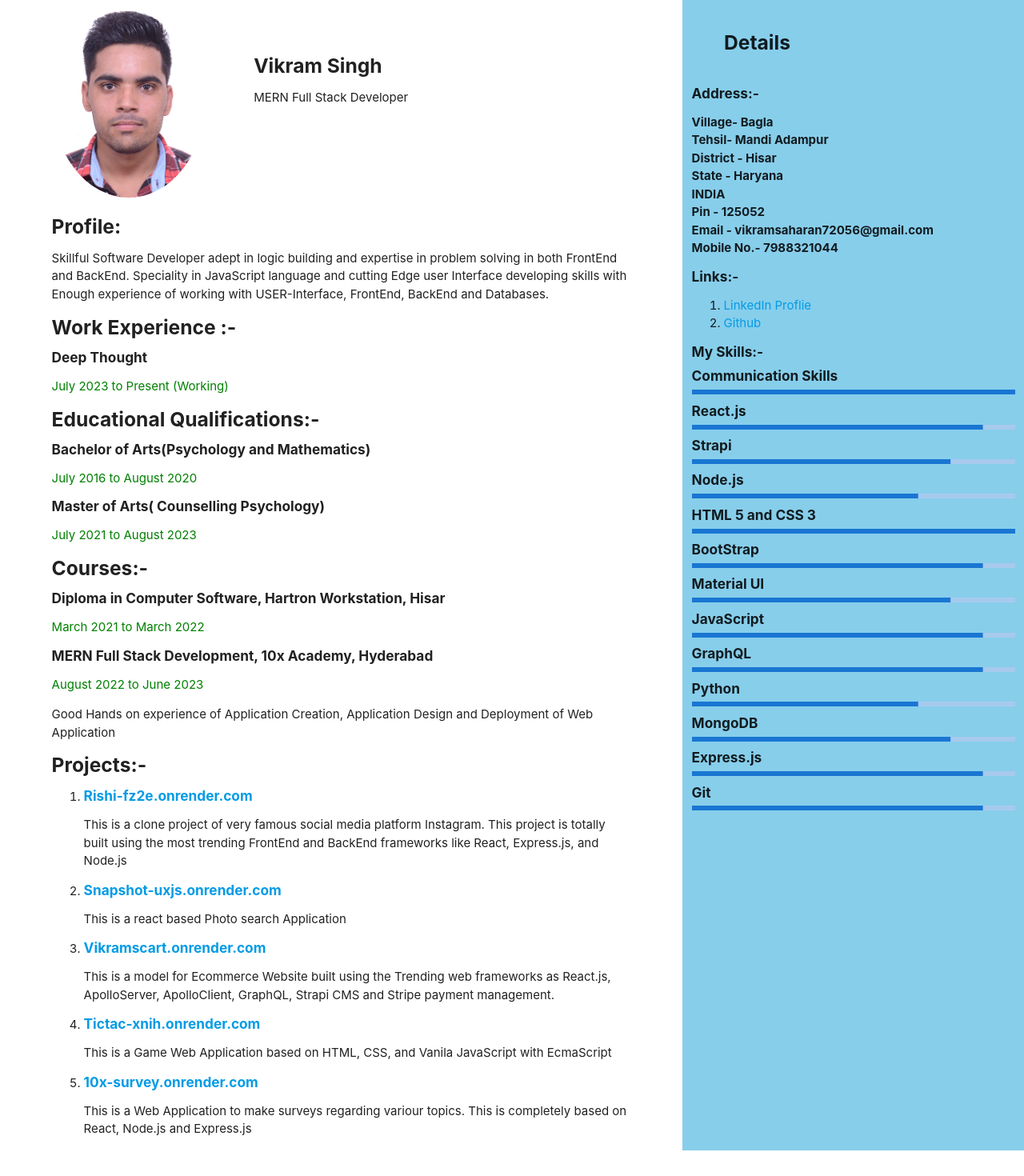
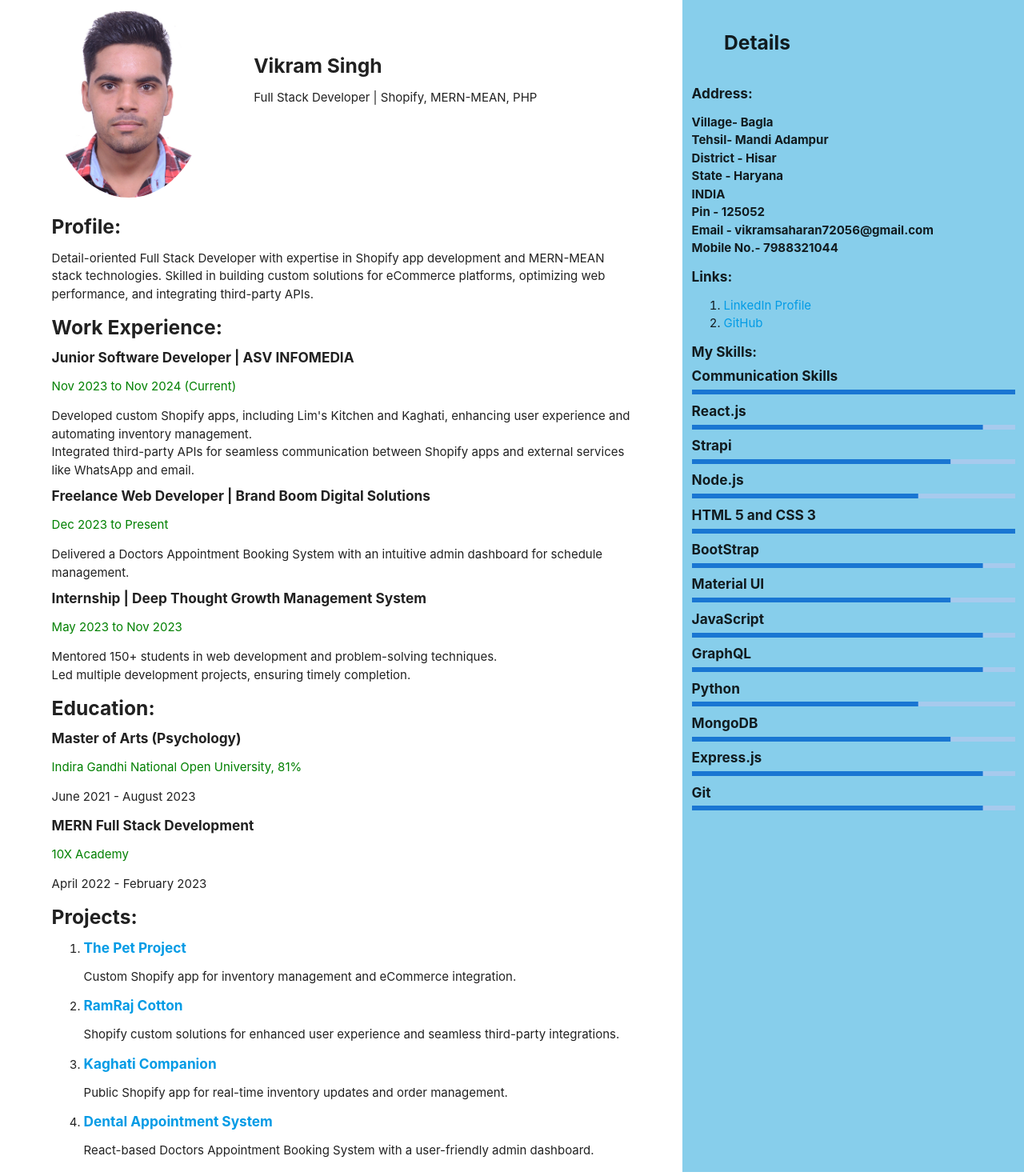
Before and after one commit to vikramsaharan72056/Resume, a React (Create React App) app: page / in a window 1280 px wide. Shown: the top 1470 px of the page at 80% size. Built offline with nearby package versions, Linux system fonts and the light colour scheme.

Commit message:
Update App.js

```diff
--- a/src/App.js
+++ b/src/App.js
@@ -7,227 +7,187 @@ function App() {
   return (
     <div>
       <div>
-        <div class="row" style={{ display: "flex" }}>
-          <div class="col s7  ">
+        <div className="row" style={{ display: "flex" }}>
+          <div className="col s7">
             <div style={{ display: "flex" }}>
               <div style={{ borderRadius: "50%" }}>
                 <img
                   src={myImage}
                   style={{ borderRadius: "50%", width: "15vw" }}
-                  alt="my-profile"
+                  alt="Vikram Singh"
                 />
               </div>
-              <div class="col s8 truncate ">
+              <div className="col s8 truncate">
                 <h5 style={{ marginTop: "15%" }}>
                   <b>Vikram Singh</b>
                 </h5>
-                <p>MERN Full Stack Developer</p>
+                <p>Full Stack Developer | Shopify, MERN-MEAN, PHP</p>
               </div>
             </div>
+
             <div>
               <h5>
                 <b>Profile:</b>
               </h5>
               <p>
-                Skillful Software Developer adept in logic building and
-                expertise in problem solving in both FrontEnd and BackEnd.
-                Speciality in JavaScript language and cutting Edge user
-                Interface developing skills with Enough experience of working
-                with USER-Interface, FrontEnd, BackEnd and Databases.
+                Detail-oriented Full Stack Developer with expertise in Shopify app development and MERN-MEAN stack
+                technologies. Skilled in building custom solutions for eCommerce platforms, optimizing web performance,
+                and integrating third-party APIs.
               </p>
             </div>
-                  <div>
+
+            <div>
               <h5>
-                <b>Work Experience :-</b>
+                <b>Work Experience:</b>
               </h5>
               <div>
                 <ul>
                   <li>
                     <h6>
-                      <b>Deep Thought </b>
+                      <b>Junior Software Developer | ASV INFOMEDIA</b>
                     </h6>
-                    <p style={{ color: "green" }}>July 2023 to Present (Working)</p>
+                    <p style={{ color: "green" }}>Nov 2023 to Nov 2024 (Current)</p>
+                    <ul>
+                      <li>
+                        Developed custom Shopify apps, including Lim's Kitchen and Kaghati, enhancing user experience and
+                        automating inventory management.
+                      </li>
+                      <li>
+                        Integrated third-party APIs for seamless communication between Shopify apps and external services
+                        like WhatsApp and email.
+                      </li>
+                    </ul>
                   </li>
-                  </ul>
-              </div>
-            </div>
-            <div>
-              <h5>
-                <b>Educational Qualifications:-</b>
-              </h5>
-              <div>
-                <ul>
+
                   <li>
                     <h6>
-                      <b>Bachelor of Arts(Psychology and Mathematics)</b>
+                      <b>Freelance Web Developer | Brand Boom Digital Solutions</b>
                     </h6>
-                    <p style={{ color: "green" }}>July 2016 to August 2020</p>
+                    <p style={{ color: "green" }}>Dec 2023 to Present</p>
+                    <ul>
+                      <li>
+                        Delivered a Doctors Appointment Booking System with an intuitive admin dashboard for schedule
+                        management.
+                      </li>
+                    </ul>
                   </li>
+
                   <li>
                     <h6>
-                      <b>Master of Arts( Counselling Psychology)</b>
+                      <b>Internship | Deep Thought Growth Management System</b>
                     </h6>
-                    <p style={{ color: "green" }}>July 2021 to August 2023</p>
+                    <p style={{ color: "green" }}>May 2023 to Nov 2023</p>
+                    <ul>
+                      <li>Mentored 150+ students in web development and problem-solving techniques.</li>
+                      <li>Led multiple development projects, ensuring timely completion.</li>
+                    </ul>
                   </li>
                 </ul>
               </div>
             </div>
+
             <div>
               <h5>
-                <b>Courses:-</b>
+                <b>Education:</b>
               </h5>
               <ul>
                 <li>
                   <h6>
-                    <b>
-                      Diploma in Computer Software, Hartron Workstation, Hisar
-                    </b>
+                    <b>Master of Arts (Psychology)</b>
                   </h6>
-                  <p style={{ color: "green" }}>March 2021 to March 2022</p>
+                  <p style={{ color: "green" }}>Indira Gandhi National Open University, 81%</p>
+                  <p>June 2021 - August 2023</p>
                 </li>
                 <li>
                   <h6>
-                    <b>MERN Full Stack Development, 10x Academy, Hyderabad</b>
+                    <b>MERN Full Stack Development</b>
                   </h6>
-                  <p style={{ color: "green" }}>August 2022 to June 2023</p>
-                  <p>
-                    Good Hands on experience of Application Creation,
-                    Application Design and Deployment of Web Application
-                  </p>
+                  <p style={{ color: "green" }}>10X Academy</p>
+                  <p>April 2022 - February 2023</p>
                 </li>
               </ul>
             </div>
+
             <div>
               <h5>
-                <b>Projects:-</b>
+                <b>Projects:</b>
               </h5>
               <ol>
                 <li>
                   <h6>
                     <b>
-                      <a href="https://rishi-fz2e.onrender.com">
-                        Rishi-fz2e.onrender.com
-                      </a>
+                      <a href="https://thepetproject.com/">The Pet Project</a>
                     </b>
                   </h6>
-                  <p>
-                    {" "}
-                    This is a clone project of very famous social media platform
-                    Instagram. This project is totally built using the most
-                    trending FrontEnd and BackEnd frameworks like React,
-                    Express.js, and Node.js
-                  </p>
+                  <p>Custom Shopify app for inventory management and eCommerce integration.</p>
                 </li>
                 <li>
                   <h6>
                     <b>
-                      <a href="https://snapshot-uxjo.onrender.com">
-                        Snapshot-uxjs.onrender.com
-                      </a>
+                      <a href="https://ramrajcotton.in/">RamRaj Cotton</a>
                     </b>
                   </h6>
-                  <p> This is a react based Photo search Application</p>
+                  <p>Shopify custom solutions for enhanced user experience and seamless third-party integrations.</p>
                 </li>
                 <li>
                   <h6>
                     <b>
-                      <a href="https://vikramscart.onrender.com">
-                        Vikramscart.onrender.com
-                      </a>
+                      <a href="https://apps.shopify.com/kaghati-companion">Kaghati Companion</a>
                     </b>
                   </h6>
-                  <p>
-                    {" "}
-                    This is a model for Ecommerce Website built using the
-                    Trending web frameworks as React.js, ApolloServer,
-                    ApolloClient, GraphQL, Strapi CMS and Stripe payment
-                    management.
-                  </p>
+                  <p>Public Shopify app for real-time inventory updates and order management.</p>
                 </li>
                 <li>
                   <h6>
                     <b>
-                      <a href="https://tictac-xnih.onrender.com">
-                        Tictac-xnih.onrender.com
-                      </a>
+                      <a href="https://dental-frontend.onrender.com/">Dental Appointment System</a>
                     </b>
                   </h6>
-                  <p>
-                    {" "}
-                    This is a Game Web Application based on HTML, CSS, and
-                    Vanila JavaScript with EcmaScript
-                  </p>
-                </li>
-                <li>
-                  <h6>
-                    <b>
-                      <a href="https://one0x-survey.onrender.com">
-                        10x-survey.onrender.com
-                      </a>
-                    </b>
-                  </h6>
-                  <p>
-                    {" "}
-                    This is a Web Application to make surveys regarding variour
-                    topics. This is completely based on React, Node.js and
-                    Express.js
-                  </p>
+                  <p>React-based Doctors Appointment Booking System with a user-friendly admin dashboard.</p>
                 </li>
               </ol>
             </div>
           </div>
-          <div class="col s4 " style={{ backgroundColor: "skyblue" }}>
+
+          <div className="col s4" style={{ backgroundColor: "skyblue" }}>
             <div>
               <h5 style={{ margin: "10%" }}>
-                <b> Details</b>{" "}
+                <b>Details</b>
               </h5>
             </div>
             <div>
               <h6>
-                <b>Address:-</b>
+                <b>Address:</b>
               </h6>
-              <p
-                style={{
-                  width: "100%",
-                  overflowWrap: "break-word",
-                }}
-                className="truncate"
-              >
+              <p style={{ width: "100%", overflowWrap: "break-word" }} className="truncate">
                 <b>
-                  Village- Bagla <br></br>Tehsil- Mandi Adampur <br></br>
-                  District - Hisar<br></br>
-                  State - Haryana<br></br> INDIA <br></br> Pin - 125052
-                  <br></br> Email - vikramsaharan72056@gmail.com<br></br>
+                  Village- Bagla <br />
+                  Tehsil- Mandi Adampur <br />
+                  District - Hisar <br />
+                  State - Haryana <br />
+                  INDIA <br />
+                  Pin - 125052 <br />
+                  Email - vikramsaharan72056@gmail.com <br />
                   Mobile No.- 7988321044
                 </b>
               </p>
             </div>
             <div>
               <h6>
-                <b>Links:-</b>
+                <b>Links:</b>
               </h6>
               <ol>
                 <li>
-                  <a
-                    href="https://www.linkedin.com/in/vikram-singh-598106135"
-                    alt="my-profile"
-                  >
-                    LinkedIn Proflie
-                  </a>
+                  <a href="https://www.linkedin.com/in/vikram-singh-598106135">LinkedIn Profile</a>
                 </li>
                 <li>
-                  <a
-                    href="https://github.com/vikramsaharan72056"
-                    alt="my-github"
-                  >
-                    Github
-                  </a>
+                  <a href="https://github.com/vikramsaharan72056">GitHub</a>
                 </li>
               </ol>
             </div>
             <div>
               <h6>
-                <b>My Skills:-</b>
+                <b>My Skills:</b>
               </h6>
               <Skills />
             </div>
```
